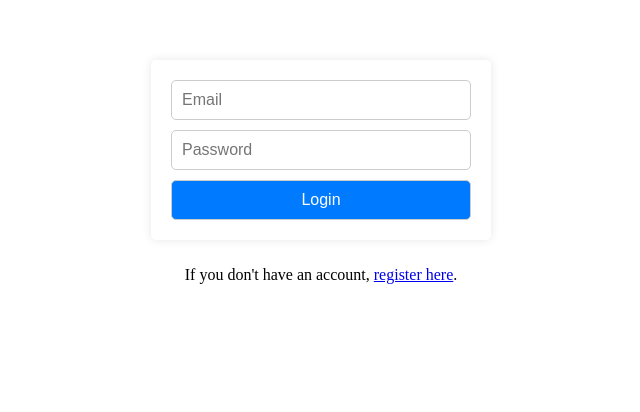
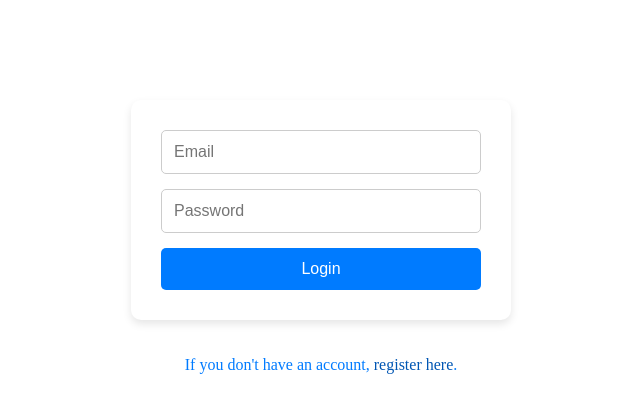
Before and after one commit to ptrcmnlgcs/management-app, a Vue app: page /login in a window 1280 px wide. Shown: the top 412 px of the page, without its empty margins (319-959 px from the left). Built offline with nearby package versions, Linux system fonts and the light colour scheme.

Commit message:
Edit Login.vue

```diff
--- a/src/components/Login.vue
+++ b/src/components/Login.vue
@@ -71,22 +71,41 @@ export default {
   display: flex;
   flex-direction: column;
   align-items: center;
+  margin-top: 100px;
+  animation: fadeIn 1s ease-in-out;
+}
+
+/* Keyframes for fade-in animation */
+@keyframes fadeIn {
+  from {
+    opacity: 0;
+  }
+  to {
+    opacity: 1;
+  }
 }
 
 /* Styling for the login form layout and appearance */
 .login-form {
   display: flex;
   flex-direction: column;
-  gap: 10px; /* Reduce the gap between form elements */
-  width: 300px;
-  padding: 20px;
-  border-radius: 5px;
-  box-shadow: 0 0 10px rgba(0, 0, 0, 0.1);
+  gap: 15px;
+  width: 320px;
+  padding: 30px;
+  border-radius: 10px;
+  box-shadow: 0 4px 8px rgba(0, 0, 0, 0.1);
+  background-color: #ffffff;
+  transition: transform 0.3s ease-in-out, box-shadow 0.3s ease-in-out;
+}
+
+.login-form:hover {
+  transform: scale(1.02);
+  box-shadow: 0 6px 12px rgba(0, 0, 0, 0.15);
 }
 
 /* Shared styling for input fields and login button inside the form */
 .login-form input, .login-form button {
-  padding: 10px;
+  padding: 12px;
   border-radius: 5px;
   border: 1px solid #ccc;
   font-size: 16px;
@@ -97,15 +116,54 @@ export default {
   background-color: #007BFF;
   color: white;
   cursor: pointer;
+  border: none;
+  transition: background-color 0.3s ease-in-out, transform 0.2s ease-in-out;
+}
+
+.login-form button:hover {
+  background-color: #0056b3;
+  transform: translateY(-2px);
 }
 
 /* Styling for the error message */
 .error {
   color: red;
+  font-weight: bold;
+  margin-top: -10px;
+  animation: shake 0.3s ease-in-out;
+}
+
+/* Keyframes for shake animation */
+@keyframes shake {
+  0%, 100% {
+    transform: translateX(0);
+  }
+  25% {
+    transform: translateX(-5px);
+  }
+  50% {
+    transform: translateX(5px);
+  }
+  75% {
+    transform: translateX(-5px);
+  }
 }
 
 /* Styling for the register link */
 .register-link {
-  margin-top: 10px; /* Reduce the margin between the form and the register link */
+  margin-top: 20px;
+}
+
+.register-link p {
+  color: #007BFF;
+}
+
+.register-link p a {
+  color: #0056b3;
+  text-decoration: none;
+}
+
+.register-link p a:hover {
+  text-decoration: underline;
 }
 </style>
```
